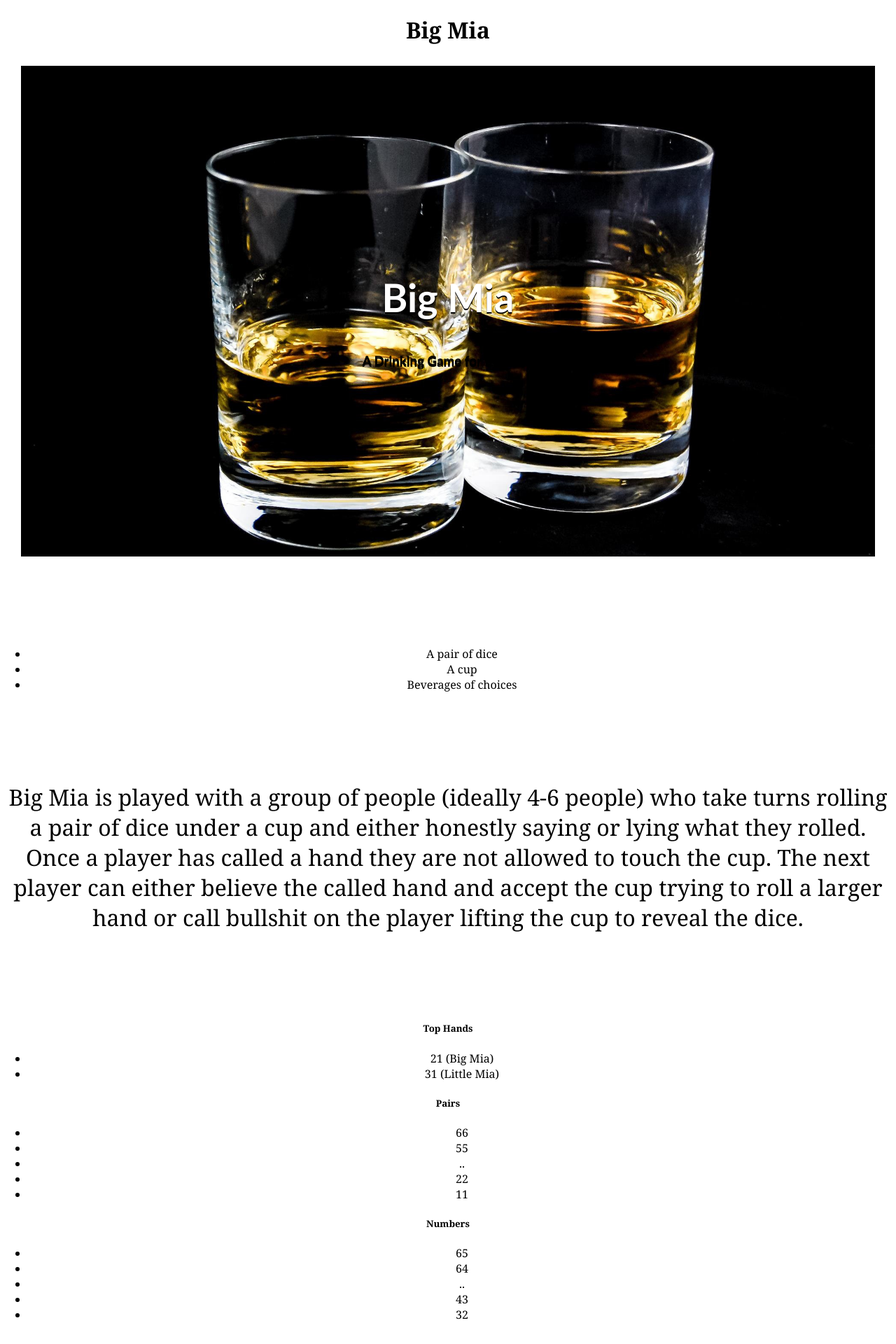
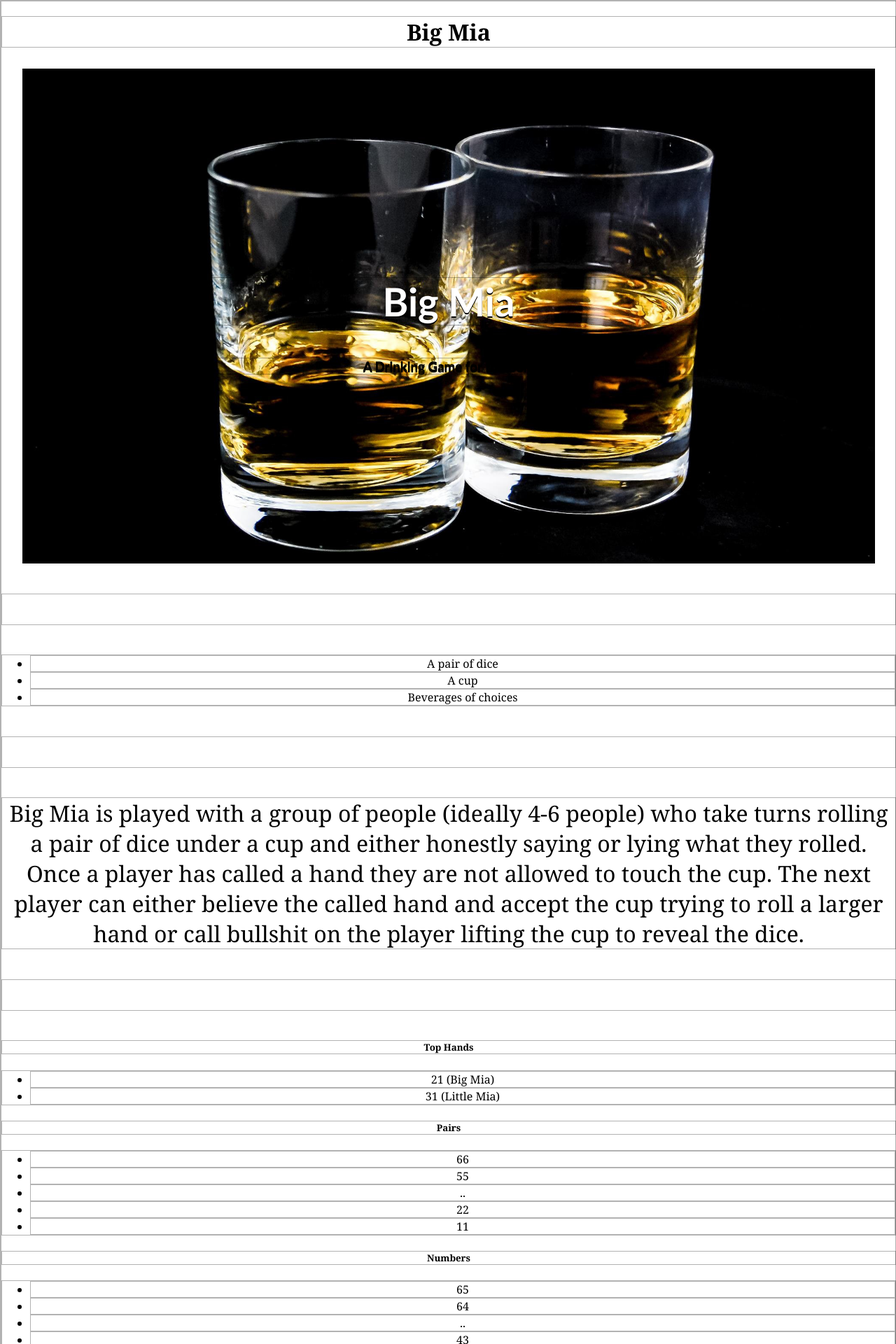
Before and after one commit to bryanrideout/bryanrideout.github.io, a Jekyll site: the page index.html, which Jekyll copies as it is, in a window 1280 px wide. Shown: the top 1920 px of the page at 70% size. Built offline with Jekyll 4.4.1, drawn with Linux system fonts in a browser that asks for light colours.

Commit message:
Update main.css

```diff
--- a/css/main.css
+++ b/css/main.css
@@ -1,3 +1,7 @@
+* {
+  border: 1px solid rgba(0, 0, 0, 0.3);
+}
+
 body {
 	font-family: Georgia, serif;
 	height: 100%;
```
